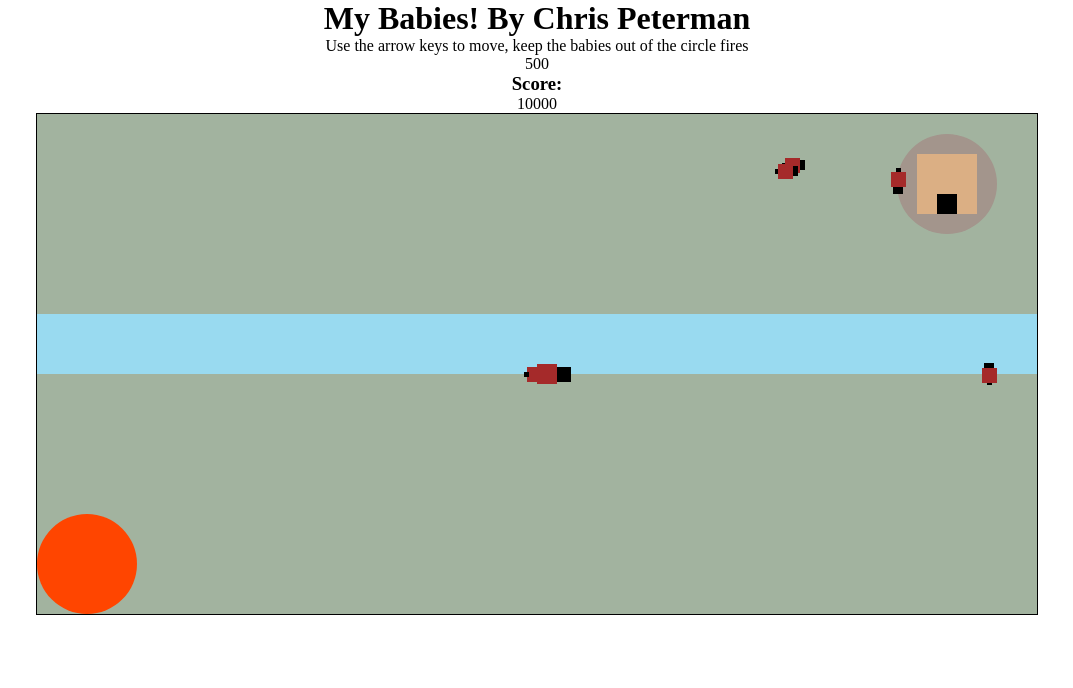
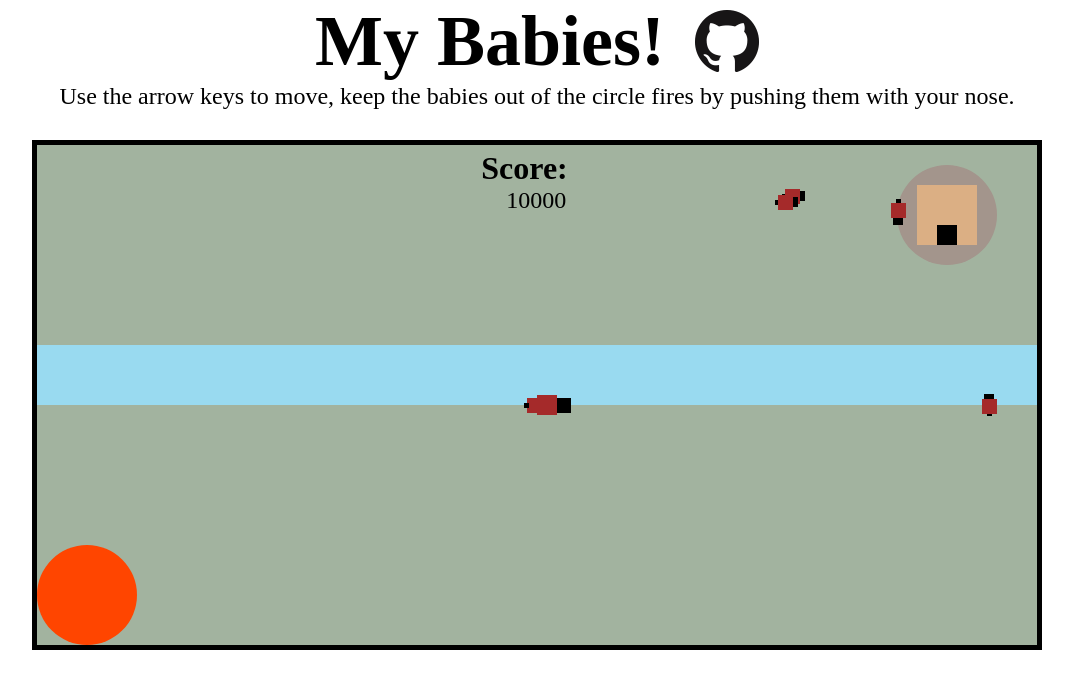
Before and after one commit to p0pkern/myBabies, a plain HTML site: page index.html in a window 1280 px wide. Shown: the whole page, without its empty margins (103-1176 px from the left). Drawn offline with Linux system fonts and the light colour scheme.

Commit message:
Fine tuned display settings

```diff
--- a/index.html
+++ b/index.html
@@ -6,12 +6,17 @@
 	</head>
 	<body>
 		<div class="container">
-			<h1>My Babies! By Chris Peterman</h1>
-			<p>Use the arrow keys to move, keep the babies out of the circle fires</p>
-			<p id="counter"></p>
+			<div class="title-git">
+				<h1 class="title">My Babies!</h1>
+				<a href="https://github.com/p0pkern/myBabies"><img src="github.png"></a>
+			</div>
+			<p class="subtext">Use the arrow keys to move, keep the babies out of the circle fires by pushing them with your nose.</p>
 
-			<h3>Score:</h3>
-			<p id="score"></p>
+			<div class="score-container">
+				<h3 class="score">Score:</h3>
+				<p id="score">0</p>
+			</div>
+
 			<canvas id="myCanvas" width="1000" height="500"></canvas>
 		</div>
 		<br>
--- a/script.js
+++ b/script.js
@@ -20,25 +20,10 @@ class Score {
     }
 }
 
-class Hazard {
-    constructor(dx, dy) {
-        this.x = dx;
-        this.y = dy;
-        this.active = false;
-    }
-
-    activate() {
-        this.active = true;
-    }
-
-    deactivate() {
-        this.activate = false;
-    }
-}
-
-class Fire extends Hazard {
-    constructor(dx, dy) {
-        super(dx, dy);
+class Fire {
+    constructor(x, y) {
+        this.x = x;
+        this.y = y;
         this.width = 30;
         this.height = 30;
         this.fireInterval = 1500;
@@ -81,6 +66,14 @@ class Fire extends Hazard {
 
         this.resetFireCounter();
         return true;
+    }
+
+    getX() {
+        return this.x;
+    }
+
+    getY() {
+        return this.y;
     }
 
     update() {
@@ -388,6 +381,7 @@ class Baby {
     wander() {
 
         if (this.nextX === null && this.nextY === null) {
+
             this.nextX = Math.floor(Math.random() * canvas.width - 15);
             this.nextY = Math.floor(Math.random() * canvas.height - 15);
 
@@ -587,22 +581,16 @@ function draw() {
 
     background.update();
 
-    for (let j = 0; j < fires.length; j++) {
-        fires[j].update();
-    }
+    for (let j = 0; j < fires.length; j++) fires[j].update();
 
     beaver.update();
 
-    for (let j = 0; j < babies.length; j++) {
-        babies[j].update()
-    }
+    for (let j = 0; j < babies.length; j++) babies[j].update()
 
     if (control.getRightPressed()) {
         beaver.setX(beaver.getBeaverSpeed());
         beaver.setBeaverRotation('right');
-        if (beaver.getX() + beaver.getWidth() > canvas.width) {
-            beaver.setX(-beaver.getWidth());
-        }
+        if (beaver.getX() + beaver.getWidth() > canvas.width) beaver.setX(-beaver.getWidth());
         for (let i = 0; i < babies.length; i++) {
             if (beaver.getX() + 20 >= babies[i].getX() && beaver.collision(babies[i])) {
                 babies[i].interrupt();
@@ -617,8 +605,7 @@ function draw() {
                 }
             }
         }
-    }
-    else if (control.getLeftPressed()) {
+    } else if (control.getLeftPressed()) {
         beaver.setBeaverRotation('left');
         beaver.setX(-beaver.getBeaverSpeed());
         if (beaver.getX() < 0) {
@@ -670,8 +657,8 @@ function draw() {
             if (beaver.getY() + 20 >= babies[i].getY() && beaver.collision(babies[i])) {
                 babies[i].interrupt();
                 for (j = 0; j < babies.length; j++) {
-                    babies[j].interrupt();
                     if (babies[i] != babies[j] && babies[i].collision(babies[j])) {
+                        babies[j].interrupt();
                         babies[i].setY(1);
                         babies[j].setY(2);
                     } else {
@@ -684,7 +671,7 @@ function draw() {
 
     for (let k = 0; k < babies.length; k++) {
         for(f = 0; f < fires.length; f++) {
-            if (babies[k].x <= fires[f].x + 50 && babies[k].x >= fires[f].x - 50 && babies[k].y <= fires[f].y + 50 && babies[k].y >= fires[f].y - 50) {
+            if (babies[k].getX() <= fires[f].getX() + 50 && babies[k].getX() >= fires[f].getX() - 50 && babies[k].getY() <= fires[f].getY() + 50 && babies[k].getY() >= fires[f].getY() - 50) {
                 babies = babies.filter(item => item !== babies[k])
                 break;
             } else {
@@ -696,8 +683,6 @@ function draw() {
     if (fires[0].releaseFire()) {
         fires.push(new Fire(Math.floor(Math.random() * (canvas.width - 50)), Math.floor(Math.random() * (canvas.height - 50))));
     }
-
-    document.getElementById("counter").innerText = fires[0].getFireCounter();
 }
 
 let scoreInterval = setInterval(() => {
--- a/style.css
+++ b/style.css
@@ -4,9 +4,21 @@
 }
 
 #myCanvas {
-    border: 1px solid black;
+    border: 5px solid black;
     display: block;
     margin: 0 auto;
+    margin-top: 30px;
+}
+
+.title-git {
+    display: flex;
+    flex-direction: row;
+    align-content: space-between;
+}
+
+.title-git a {
+    margin-left: 30px;
+    margin-top: 10px;
 }
 
 .container {
@@ -14,3 +26,22 @@
     flex-direction: column;
     align-items: center;
 }
+
+.container p {
+    font-size: 1.5em;
+}
+
+.title {
+    font-size: 4.5em;
+}
+
+.score {
+    font-size: 2em;
+    margin-left: -25px;
+}
+
+.score-container {
+    position: absolute;
+    margin-top: 150px;
+    background-color: rgb(0, 0, 0, 0);
+}
```
Also changed, not shown: github.png (added), 2 other files.
